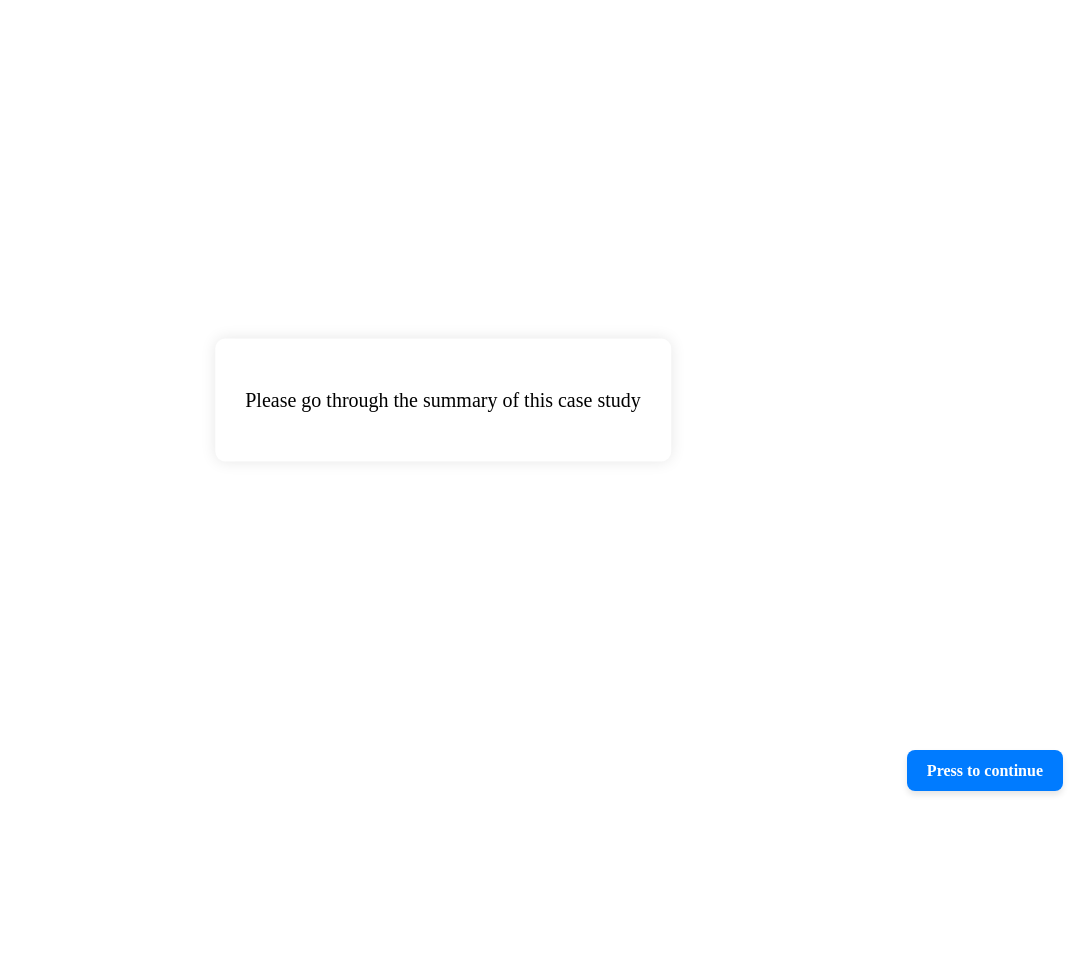
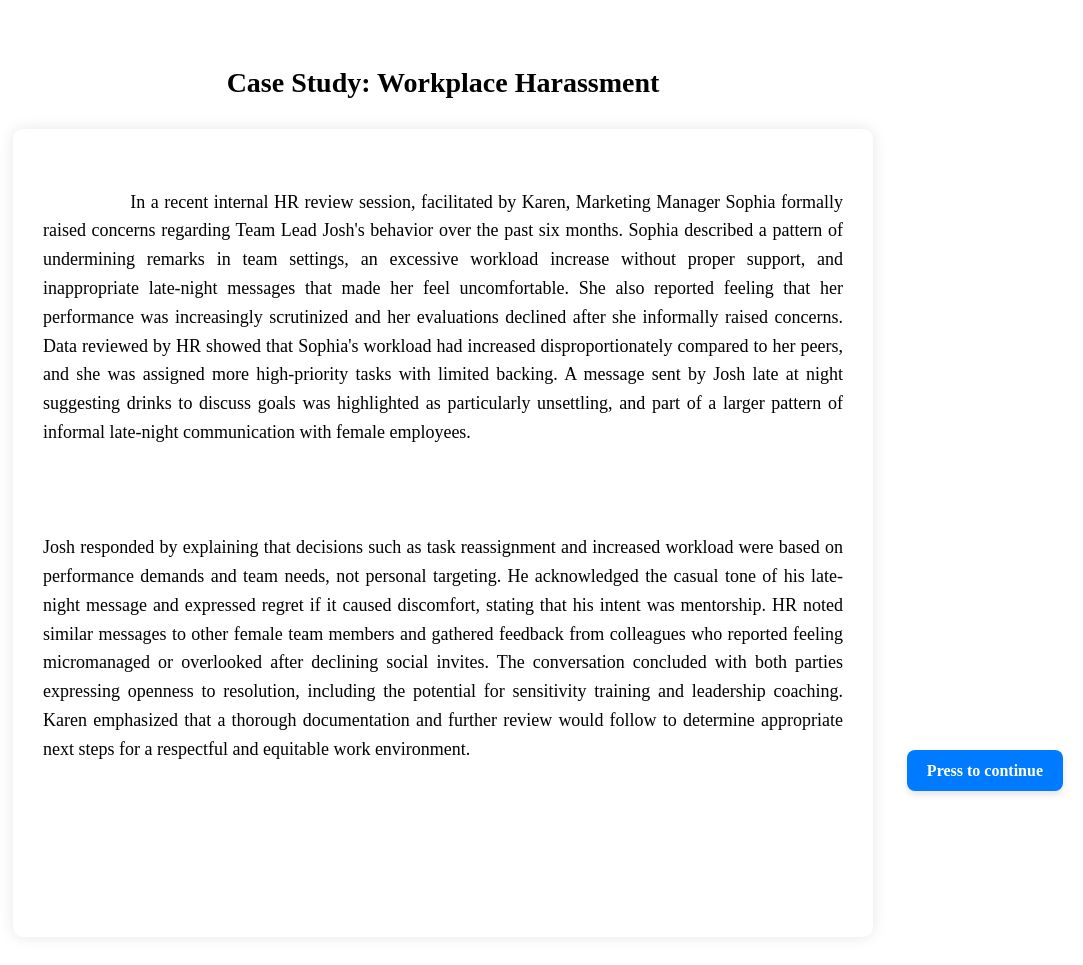
Before and after one commit to shambhawipal-tud/cluster_study1, a Flask app: page / in a window 1280 px wide. Shown: the whole page, without its empty margins (197-1280 px from the left). Before the commit the page ends 795 px from the top, so only its background shows below. Run offline with Flask 3, Linux system fonts and the light colour scheme.

Commit message:
added summary of the case study

```diff
--- a/app.py
+++ b/app.py
@@ -1,10 +1,19 @@
 from flask import Flask, render_template
+import os
 
 app = Flask(__name__)
 
 @app.route('/')
 def index():
-    return render_template("index.html", text="Welcome to the site!")
+    summary_text = ""
+    file_path = os.path.join(os.path.dirname(__file__), "case_study_summary.txt")
+    try:
+        with open(file_path, "r", encoding="utf-8") as file:
+            summary_text = file.read()
+    except FileNotFoundError:
+        summary_text = "Summary file not found."
+
+    return render_template("index.html", summary=summary_text)
 
 @app.route('/next')
 def next_page():
--- /dev/null
+++ b/case_study_summary.txt
@@ -0,0 +1,3 @@
+In a recent internal HR review session, facilitated by Karen, Marketing Manager Sophia formally raised concerns regarding Team Lead Josh's behavior over the past six months. Sophia described a pattern of undermining remarks in team settings, an excessive workload increase without proper support, and inappropriate late-night messages that made her feel uncomfortable. She also reported feeling that her performance was increasingly scrutinized and her evaluations declined after she informally raised concerns. Data reviewed by HR showed that Sophia's workload had increased disproportionately compared to her peers, and she was assigned more high-priority tasks with limited backing. A message sent by Josh late at night suggesting drinks to discuss goals was highlighted as particularly unsettling, and part of a larger pattern of informal late-night communication with female employees.
+
+Josh responded by explaining that decisions such as task reassignment and increased workload were based on performance demands and team needs, not personal targeting. He acknowledged the casual tone of his late-night message and expressed regret if it caused discomfort, stating that his intent was mentorship. HR noted similar messages to other female team members and gathered feedback from colleagues who reported feeling micromanaged or overlooked after declining social invites. The conversation concluded with both parties expressing openness to resolution, including the potential for sensitivity training and leadership coaching. Karen emphasized that a thorough documentation and further review would follow to determine appropriate next steps for a respectful and equitable work environment.
--- a/static/style.css
+++ b/static/style.css
@@ -1,15 +1,28 @@
+.container {
+    padding: 40px 60px 20px 60px;
+}
+
+.page-heading {
+    font-size: 28px;
+    font-weight: bold;
+    margin-bottom: 30px;
+    text-align: center;
+}
+
 .center-text-box {
-    position: absolute;
-    top: 50%;
-    left: 50%;
-    transform: translate(-50%, -50%);
     background-color: #ffffff;
     padding: 30px;
     border-radius: 10px;
     box-shadow: 0 0 15px rgba(0, 0, 0, 0.1);
-    font-size: 20px;
-    text-align: center;
-    max-width: 500px;
+    font-size: 18px;
+    text-align: justify;
+    line-height: 1.6;
+    max-width: 800px;
+    margin: 0 auto;
+}
+
+.summary-content {
+    white-space: pre-wrap;
 }
 
 .bottom-right-button {
--- a/templates/index.html
+++ b/templates/index.html
@@ -5,8 +5,14 @@
     <link rel="stylesheet" href="{{ url_for('static', filename='style.css') }}">
 </head>
 <body>
-    <div class="center-text-box">
-        <p>Please go through the summary of this case study</p>
+    <div class="container">
+        <h1 class="page-heading">Case Study: Workplace Harassment</h1>
+
+        <div class="center-text-box">
+            <div class="summary-content">
+                {{ summary.replace('\n', '<br><br>')|safe }}
+            </div>
+        </div>
     </div>
 
     <div class="bottom-right-button">
```
